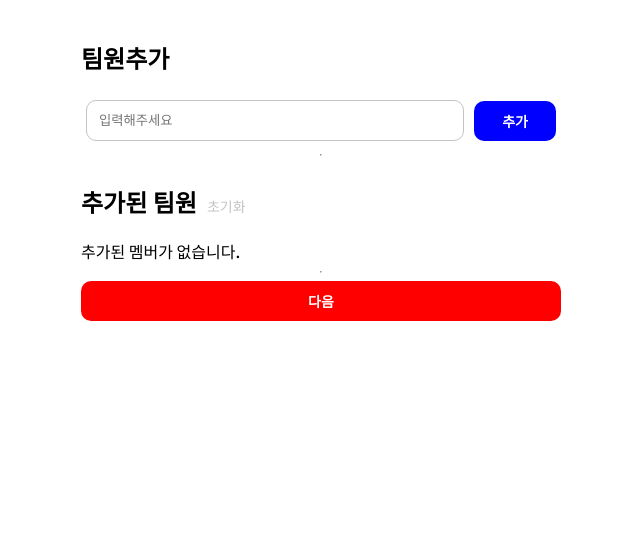
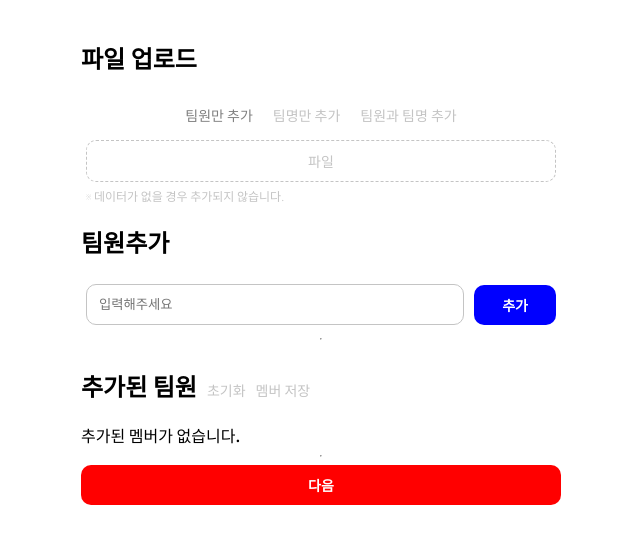
Before and after one commit to contentlee/randomTeam, a React (Create React App) app: page / in a window 1280 px wide. Shown: the top 544 px of the page, without its empty margins (319-959 px from the left). Built offline with nearby package versions, Linux system fonts and the light colour scheme.

Commit message:
feat: txt 업로드 기능 추가

```diff
--- /dev/null
+++ b/src/components/RadioComponent.tsx
@@ -0,0 +1,48 @@
+import styled from "styled-components";
+
+interface Props {
+  props: {
+    mode: string;
+    name: string;
+    value: string;
+    label: string;
+    fn: (e: React.ChangeEvent<HTMLInputElement>) => void;
+  };
+}
+
+const RadioLabel = styled.div`
+  display: flex;
+  align-items: center;
+
+  color: #c4c4c4;
+  font-size: 14px;
+  font-weight: 300;
+
+  input {
+    display: none;
+  }
+
+  label {
+    margin: 10px;
+    &:hover {
+      cursor: pointer;
+      color: gray;
+    }
+  }
+
+  input[type="radio"]:checked + label {
+    color: gray;
+    font-weight: 400;
+  }
+`;
+
+const RadioComponent = ({ props: { mode, name, value, label, fn } }: Props) => {
+  return (
+    <RadioLabel>
+      <input defaultChecked={mode === value} type="radio" name={name} id={value} onChange={fn} />
+      <label htmlFor={value}>{label}</label>
+    </RadioLabel>
+  );
+};
+
+export default RadioComponent;
--- /dev/null
+++ b/src/components/UploadFileComponet.tsx
@@ -0,0 +1,64 @@
+import styled from "styled-components";
+
+interface Props {
+  props: {
+    fn?: (e: React.ChangeEvent<HTMLInputElement>) => void;
+  };
+  style?: {
+    width?: string;
+    backgroundColor?: string;
+  };
+}
+
+const InputWrapper = styled.div`
+  display: flex;
+  justify-content: center;
+  align-items: center;
+
+  margin: 5px;
+  width: -webkit-fill-available;
+  height: 40px;
+
+  background-color: #fff;
+
+  border: 1px dashed #c4c4c4;
+  border-radius: 10px;
+
+  color: #c4c4c4;
+  font-size: 14px;
+  font-weight: 500;
+
+  &:hover {
+    color: gray;
+    cursor: pointer;
+    box-shadow: 0 0 5px gray;
+    filter: grayscale(40%);
+  }
+
+  label {
+    cursor: pointer;
+    display: flex;
+    justify-content: center;
+    align-items: center;
+    width: 100%;
+    height: 100%;
+  }
+
+  input {
+    display: none;
+  }
+`;
+
+const UploadFileComponent = ({ props: { fn = () => {} }, style }: Props) => {
+  return (
+    <InputWrapper>
+      <input type="file" name="upload" id="upload" accept=".txt" onChange={fn} />
+
+      <label htmlFor="upload">
+        <span>파일</span>
+      </label>
+    </InputWrapper>
+  );
+};
+
+export default UploadFileComponent;
--- a/src/components/index.ts
+++ b/src/components/index.ts
@@ -1,8 +1,19 @@
 import ButtonComponent from "./ButtonComponent";
 import InputComponent from "./InputComponent";
+import RadioComponent from "./RadioComponent";
 import MemberComponent from "./MemberComponent";
+import UploadFileComponent from "./UploadFileComponet";
 import WrapperComponent from "./WrapperComponent";
 import TeamComponent from "./TeamComponent";
 import ResultComponent from "./ResultComponent";
 
-export { ButtonComponent, InputComponent, MemberComponent, TeamComponent, ResultComponent, WrapperComponent };
+export {
+  ButtonComponent,
+  InputComponent,
+  RadioComponent,
+  UploadFileComponent,
+  MemberComponent,
+  TeamComponent,
+  ResultComponent,
+  WrapperComponent,
+};
--- /dev/null
+++ b/src/containers/add/UploadFileContainer.tsx
@@ -0,0 +1,91 @@
+import { useContext, useState } from "react";
+import styled from "styled-components";
+import { RadioComponent, UploadFileComponent } from "../../components";
+import { Members, Results, Teams } from "../../contexts/MainContext";
+
+const RadioContainer = styled.div`
+p {
+  margin : 0 5px;
+  color: #c4c4c4;
+  font-size: 12px;
+  font-weight: 100;
+  &:hover {
+    color: gray;
+  }`;
+
+const RadioWrapper = styled.div`
+  display: flex;
+  flex-wrap: wrap;
+  justify-content: center;
+  }
+`;
+
+const Label = ["팀원만 추가", "팀명만 추가", "팀원과 팀명 추가"];
+
+const UploadFileContainer = () => {
+  const { members, setMembers } = useContext(Members);
+  const { teams, setTeams } = useContext(Teams);
+  const { results, setResults } = useContext(Results);
+
+  const [mode, setMode] = useState("0");
+
+  const handleModeOnChange = (e: React.ChangeEvent<HTMLInputElement>) => {
+    // e.preventDefault();
+    if (e.target.checked) setMode(e.target.id);
+  };
+
+  const handleUploadOnChange = async (e: React.ChangeEvent<HTMLInputElement>) => {
+    e.preventDefault();
+    const files = e.target.files;
+    const reader = new FileReader();
+    reader.onload = () => {
+      const result = reader.result as string;
+      const temp = result.split("\r\n");
+      if ((mode === "0" || mode === "2") && temp[0]?.includes("members")) {
+        const tempArray = temp[0].split(":");
+        const additionalMembers = tempArray[1].split(",");
+        setMembers([...members, ...additionalMembers]);
+      }
+      if (mode !== "0" && temp[1]?.includes("teams")) {
+        const tempArray = temp[1].split(":");
+        const additionalTeams = tempArray[1].split(",");
+        setTeams([...teams, ...additionalTeams]);
+      }
+
+      if (mode === "3" && temp[2]?.includes("results")) {
+        const tempArray = temp[2].split(":");
+        const additionalResults = tempArray[1].split(",").map((value) => {
+          const result = value.split(",");
+          return result;
+        });
+        setResults([...results, ...additionalResults]);
+      }
+    };
+    reader.onerror = () => {
+      alert("문제가 생겼어요!");
+    };
+    if (files) await reader.readAsText(files[0]);
+
+    e.target.files = null;
+    e.target.value = "";
+  };
+
+  return (
+    <RadioContainer>
+      <RadioWrapper>
+        {Label.map((label, i) => {
+          return (
+            <RadioComponent
+              key={i}
+              props={{ mode: mode, name: "upload", label: label, value: String(i), fn: handleModeOnChange }}
+            />
+          );
+        })}
+      </RadioWrapper>
+      <UploadFileComponent props={{ fn: handleUploadOnChange }} />
+      <p>※ 데이터가 없을 경우 추가되지 않습니다.</p>
+    </RadioContainer>
+  );
+};
+
+export default UploadFileContainer;
--- a/src/containers/add/index.tsx
+++ b/src/containers/add/index.tsx
@@ -4,16 +4,25 @@ import { Members } from "../../contexts/MainContext";
 import InputContainer from "./InputContainer";
 import ListContainer from "./ListContainer";
 import SubmitContainer from "./SubmitContainer";
+import UploadFileContainer from "./UploadFileContainer";
 
 const AddMembersContainer = () => {
-  const { resetMembers } = useContext(Members);
+  const { members, resetMembers } = useContext(Members);
 
   const handleResetOnClick = (e: React.MouseEvent) => {
     e.preventDefault();
     resetMembers();
   };
+
+  const handleSaveOnClick = () => {};
   return (
     <>
+      <WrapperComponent>
+        <header>
+          <h2>파일 업로드</h2>
+        </header>
+        <UploadFileContainer />
+      </WrapperComponent>
       <WrapperComponent>
         <h2>팀원추가</h2>
         <InputContainer />
@@ -23,6 +32,7 @@ const AddMembersContainer = () => {
         <header>
           <h2>추가된 팀원</h2>
           <span onClick={handleResetOnClick}>초기화</span>
+          <span>멤버 저장</span>
         </header>
         <ListContainer />
       </WrapperComponent>
--- a/src/containers/config/SubmitContainer.tsx
+++ b/src/containers/config/SubmitContainer.tsx
@@ -14,8 +14,8 @@ const SubmitContainer = () => {
     e.preventDefault();
     if (teamCount) {
       const temp = await divideMember(members, teamCount);
+
       setResults(temp);
-      console.log(temp);
       navigate("/result");
     } else {
       alert("팀수를 입력하세요!");
--- a/src/lib/index.ts
+++ b/src/lib/index.ts
@@ -2,8 +2,7 @@ interface Team {
   [index: string | number]: string[];
 }
 
-export const divideMember = (members: string[], count: number) => {
-  const team: Team = {};
+export const divideMember = (members: string[], count: number, team: { [index: number | string]: string[] } = {}) => {
   const remainder = members.length % count;
   const personnel = Math.floor(members.length / count);
 
```
